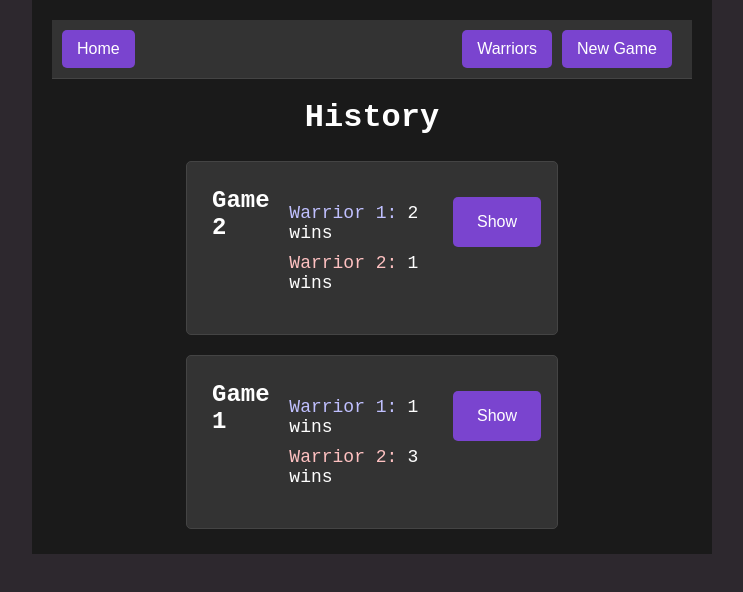
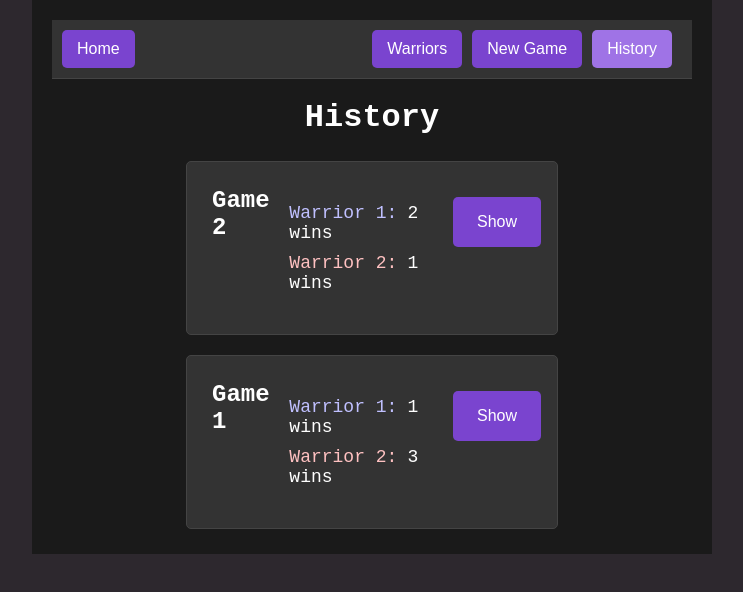
Before and after one commit to banutiy-owl/corewars, a React (Create React App) app in the folder frontend_project_corewars/: page /history in a window 1280 px wide. Shown: the top 592 px of the page, without its empty margins (268-1011 px from the left). Built offline with nearby package versions, Linux system fonts and the light colour scheme.

Commit message:
Wszystkie linki widoczne, pokazana obecna strona

```diff
--- a/frontend_project_corewars/src/components/screens/HistoryPage/Header.js
+++ b/frontend_project_corewars/src/components/screens/HistoryPage/Header.js
@@ -8,12 +8,17 @@ const Header = () => {
     navigate("/home");
   };
 
-  const handleWarriorsClick = () => {
-    navigate("/warriors");
+
+  const handleHistoryClick = () => {
+    navigate("/history");
   };
 
   const handleNewGame = () => {
     navigate("/new-game");
+  };
+
+  const handleWarriorsClick = () => {
+    navigate("/warriors");
   };
 
   return (
@@ -30,6 +35,7 @@ const Header = () => {
         <button className="header-btn" onClick={handleNewGame}>
           New Game
         </button>
+        <button className="header-btn-current" onClick={handleHistoryClick}>History</button>
       </div>
     </header>
   );
--- a/frontend_project_corewars/src/components/screens/ListWarriorsPage/Header.js
+++ b/frontend_project_corewars/src/components/screens/ListWarriorsPage/Header.js
@@ -8,12 +8,17 @@ const Header = () => {
     navigate("/home");
   };
 
+
+  const handleHistoryClick = () => {
+    navigate("/history");
+  };
+
   const handleNewGame = () => {
     navigate("/new-game");
   };
 
-  const handleHistory = () => {
-    navigate("/history");
+  const handleWarriorsClick = () => {
+    navigate("/warriors");
   };
 
   return (
@@ -24,10 +29,13 @@ const Header = () => {
         </button>
       </div>
       <div className="right">
+        <button className="header-btn-current" onClick={handleWarriorsClick}>
+          Warriors
+        </button>
         <button className="header-btn" onClick={handleNewGame}>
           New Game
         </button>
-        <button className="header-btn" onClick={handleHistory}>History</button>
+        <button className="header-btn" onClick={handleHistoryClick}>History</button>
       </div>
     </header>
   );
--- a/frontend_project_corewars/src/components/screens/ListWarriorsPage/styles.list.css
+++ b/frontend_project_corewars/src/components/screens/ListWarriorsPage/styles.list.css
@@ -26,6 +26,18 @@
     text-decoration: none;
     color: white;
     background-color: #7a44cf; /* Set background color */
+    padding: 10px 15px; /* Increase padding */
+    border-radius: 5px; /* Add border radius */
+    font-size: 16px; /* Increase font size */
+    border: none; /* Remove default border */
+    cursor: pointer; /* Add pointer cursor */
+  }
+
+  header .header-btn-current {
+    margin-right: 10px;
+    text-decoration: none;
+    color: white;
+    background-color: #9f73e6; /* Set background color */
     padding: 10px 15px; /* Increase padding */
     border-radius: 5px; /* Add border radius */
     font-size: 16px; /* Increase font size */
--- a/frontend_project_corewars/src/components/screens/NewGamePage/Header.js
+++ b/frontend_project_corewars/src/components/screens/NewGamePage/Header.js
@@ -8,15 +8,18 @@ const Header = () => {
     navigate("/home");
   };
 
+
+  const handleHistoryClick = () => {
+    navigate("/history");
+  };
+
+  const handleNewGame = () => {
+    navigate("/new-game");
+  };
+
   const handleWarriorsClick = () => {
     navigate("/warriors");
   };
-
-
-  const handleHistory = () => {
-    navigate("/history");
-  };
-
 
   return (
     <header>
@@ -29,7 +32,10 @@ const Header = () => {
         <button className="header-btn" onClick={handleWarriorsClick}>
           Warriors
         </button>
-        <button className="header-btn" onClick={handleHistory}>History</button>
+        <button className="header-btn-current" onClick={handleNewGame}>
+          New Game
+        </button>
+        <button className="header-btn" onClick={handleHistoryClick}>History</button>
       </div>
     </header>
   );
```
